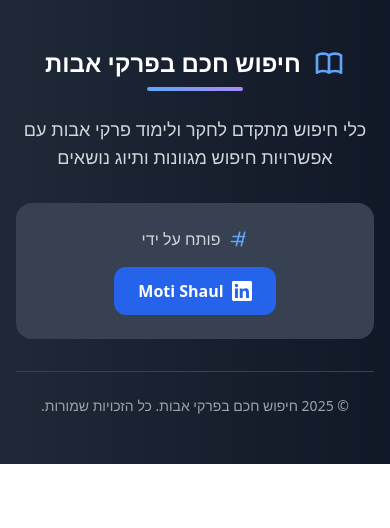
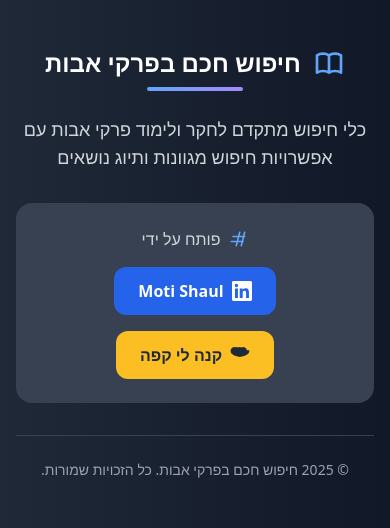
Before and after one commit to liomoti/pirkei-avot-finder, a Flask app: page / in a window 390 px wide. Shown: the part 1272-1800 px from the top of the page. Before the commit the page ends 1736 px from the top, so only its background shows below. Run offline with Flask 3, Linux system fonts and the light colour scheme.

Commit message:
Add 'Buy Me a Coffee' link to developer credit section
Enhanced the developer credit section in index.html by increasing its max width and adding a 'Buy Me a Coffee' button alongside the LinkedIn link. The layout now uses a flex container for better alignment and responsiveness.

```diff
--- a/templates/index.html
+++ b/templates/index.html
@@ -323,7 +323,7 @@
                 </p>
 
                 <!-- Developer Credit -->
-                <div class="bg-gray-700 rounded-2xl p-6 max-w-md mx-auto">
+                <div class="bg-gray-700 rounded-2xl p-6 max-w-lg mx-auto">
                     <p class="text-gray-300 mb-4 flex items-center justify-center">
                         <svg class="w-5 h-5 ml-2 text-blue-400" fill="none" stroke="currentColor" viewBox="0 0 24 24">
                             <path stroke-linecap="round" stroke-linejoin="round" stroke-width="2"
@@ -331,6 +331,7 @@
                         </svg>
                         פותח על ידי
                     </p>
+                    <div class="flex flex-col sm:flex-row gap-4 items-center justify-center">
                         <a href="https://www.linkedin.com/in/moti-shaul" target="_blank" rel="noopener noreferrer"
                             class="inline-flex items-center bg-blue-600 hover:bg-blue-700 text-white px-6 py-3 rounded-xl font-bold transition-all duration-200 hover:shadow-lg transform hover:-translate-y-1">
                             <svg xmlns="http://www.w3.org/2000/svg" class="w-5 h-5 ml-2" fill="currentColor"
@@ -340,6 +341,15 @@
                             </svg>
                             Moti Shaul
                         </a>
+                        <a href="https://buymeacoffee.com/motishaul" target="_blank" rel="noopener noreferrer"
+                            class="inline-flex items-center bg-yellow-400 hover:bg-yellow-500 text-gray-800 px-6 py-3 rounded-xl font-bold transition-all duration-200 hover:shadow-lg transform hover:-translate-y-1">
+                            <svg class="w-5 h-5 ml-2" fill="currentColor" viewBox="0 0 24 24">
+                                <path
+                                    d="M20.216 6.415l-.132-.666c-.119-.598-.388-1.163-.766-1.618a4.85 4.85 0 0 0-1.364-1.2C17.32 2.572 16.669 2.287 15.84 2.287c-.829 0-1.479.285-2.114.644-.635-.359-1.285-.644-2.114-.644-.829 0-1.479.285-2.114.644-.635-.359-1.285-.644-2.114-.644-.83 0-1.48.285-2.115.644C6.635 2.572 5.984 2.287 5.155 2.287c-.829 0-1.479.285-2.114.644a4.85 4.85 0 0 0-1.364 1.2c-.378.455-.647 1.02-.766 1.618L.779 6.415c-.08.4-.098.817-.053 1.234.045.417.142.827.29 1.218.148.391.347.756.593 1.09.246.334.54.635.875.897 1.365 1.064 2.854 1.895 4.437 2.474 1.583.579 3.257.896 4.983.943 1.726-.047 3.4-.364 4.983-.943 1.583-.579 3.072-1.41 4.437-2.474.335-.262.629-.563.875-.897.246-.334.445-.699.593-1.09.148-.391.245-.801.29-1.218.045-.417.027-.834-.053-1.234z" />
+                            </svg>
+                            קנה לי קפה
+                        </a>
+                    </div>
                 </div>
 
                 <!-- Copyright -->
```
Lines whose indentation alone changed are shown as unchanged.
